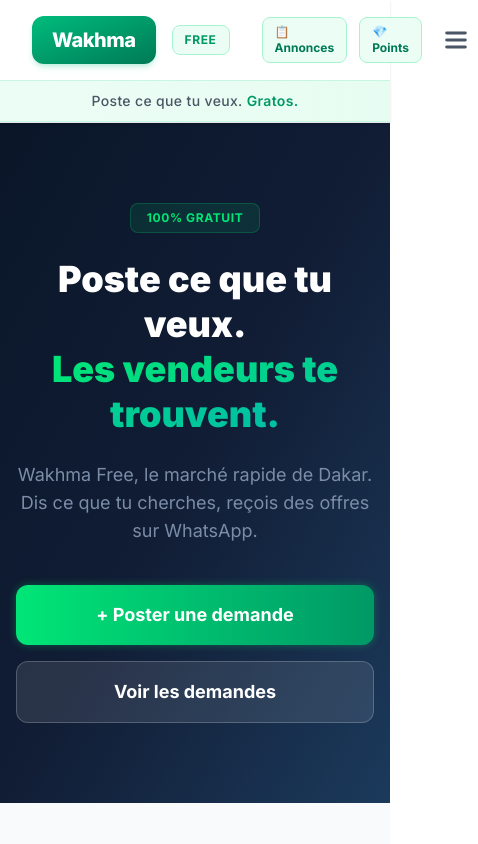
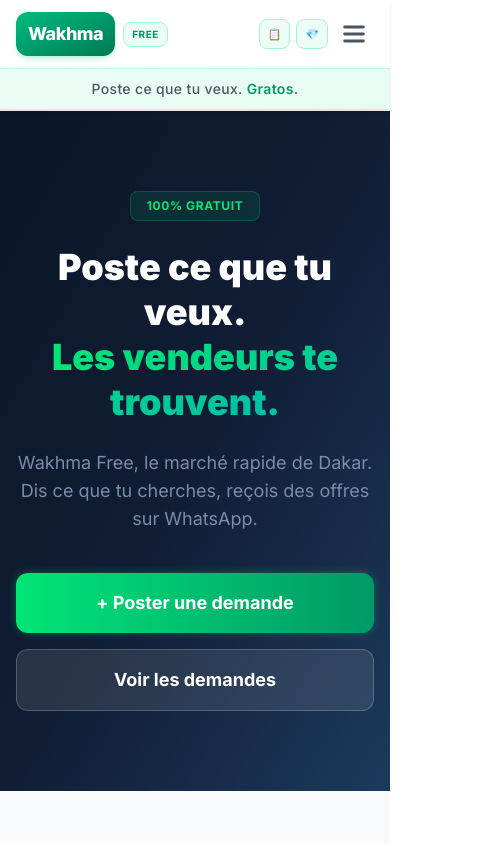
Before and after one commit to idimbengue003-web/waxma-free, a React (Vite) app: page / in a window 390 px wide. Shown: the top 844 px of the page, 478 px wide, since content can reach past the window. Built offline with nearby package versions, Linux system fonts and the light colour scheme.

Commit message:
Header mobile: reduit padding/logo/boutons pour eviter debordement

```diff
--- a/src/components/Header.jsx
+++ b/src/components/Header.jsx
@@ -23,12 +23,12 @@
 
   return (
     <header className="bg-white/80 backdrop-blur-md sticky top-0 z-50 border-b border-gray-200 shadow-sm">
-      <div className="max-w-6xl mx-auto px-8 py-4 flex items-center justify-between gap-8">
-        <div className="flex items-center gap-4">
-          <a href="#/" onClick={() => window.scrollTo({ top: 0, behavior: 'smooth' })} className="bg-gradient-to-br from-emerald-500 to-emerald-700 text-white font-extrabold text-xl px-5 py-2.5 rounded-xl tracking-tight shadow-md shadow-emerald-500/20 cursor-pointer hover:shadow-lg hover:shadow-emerald-500/30 transition-shadow">
+      <div className="max-w-6xl mx-auto px-4 md:px-8 py-3 md:py-4 flex items-center justify-between gap-4 md:gap-8">
+        <div className="flex items-center gap-2 md:gap-4 shrink-0">
+          <a href="#/" onClick={() => window.scrollTo({ top: 0, behavior: 'smooth' })} className="bg-gradient-to-br from-emerald-500 to-emerald-700 text-white font-extrabold text-lg md:text-xl px-3 md:px-5 py-2 md:py-2.5 rounded-xl tracking-tight shadow-md shadow-emerald-500/20 cursor-pointer hover:shadow-lg hover:shadow-emerald-500/30 transition-shadow">
             Wakhma
           </a>
-          <span className="text-emerald-600 font-bold text-xs bg-emerald-50 px-3 py-1.5 rounded-lg border border-emerald-200 uppercase tracking-wider">
+          <span className="text-emerald-600 font-bold text-[10px] md:text-xs bg-emerald-50 px-2 md:px-3 py-1 md:py-1.5 rounded-lg border border-emerald-200 uppercase tracking-wider">
             Free
           </span>
         </div>
@@ -71,14 +71,14 @@
         </nav>
 
         {/* Mobile buttons */}
-        <div className="md:hidden flex items-center gap-3">
-          <a href="#feed" className="flex items-center gap-1.5 bg-emerald-50 text-emerald-700 border border-emerald-200 px-3 py-1.5 rounded-lg text-xs font-bold">
-            📋 Annonces
+        <div className="md:hidden flex items-center gap-1.5">
+          <a href="#feed" className="flex items-center gap-1 bg-emerald-50 text-emerald-700 border border-emerald-200 px-2 py-1.5 rounded-lg text-[11px] font-bold">
+            📋
           </a>
-          <a href="#/recharge" className="flex items-center gap-1.5 bg-emerald-50 text-emerald-700 border border-emerald-200 px-3 py-1.5 rounded-lg text-xs font-bold">
-            💎 Points
+          <a href="#/recharge" className="flex items-center gap-1 bg-emerald-50 text-emerald-700 border border-emerald-200 px-2 py-1.5 rounded-lg text-[11px] font-bold">
+            💎
           </a>
-          <button onClick={() => setMenuOpen(!menuOpen)} className="text-gray-600 p-2" aria-label="Menu">
+          <button onClick={() => setMenuOpen(!menuOpen)} className="text-gray-600 p-1.5" aria-label="Menu">
             <svg className="w-7 h-7" fill="none" viewBox="0 0 24 24" stroke="currentColor" strokeWidth={2.5}>
               {menuOpen ? <path strokeLinecap="round" strokeLinejoin="round" d="M6 18L18 6M6 6l12 12" />
                 : <path strokeLinecap="round" strokeLinejoin="round" d="M4 6h16M4 12h16M4 18h16" />}
```
